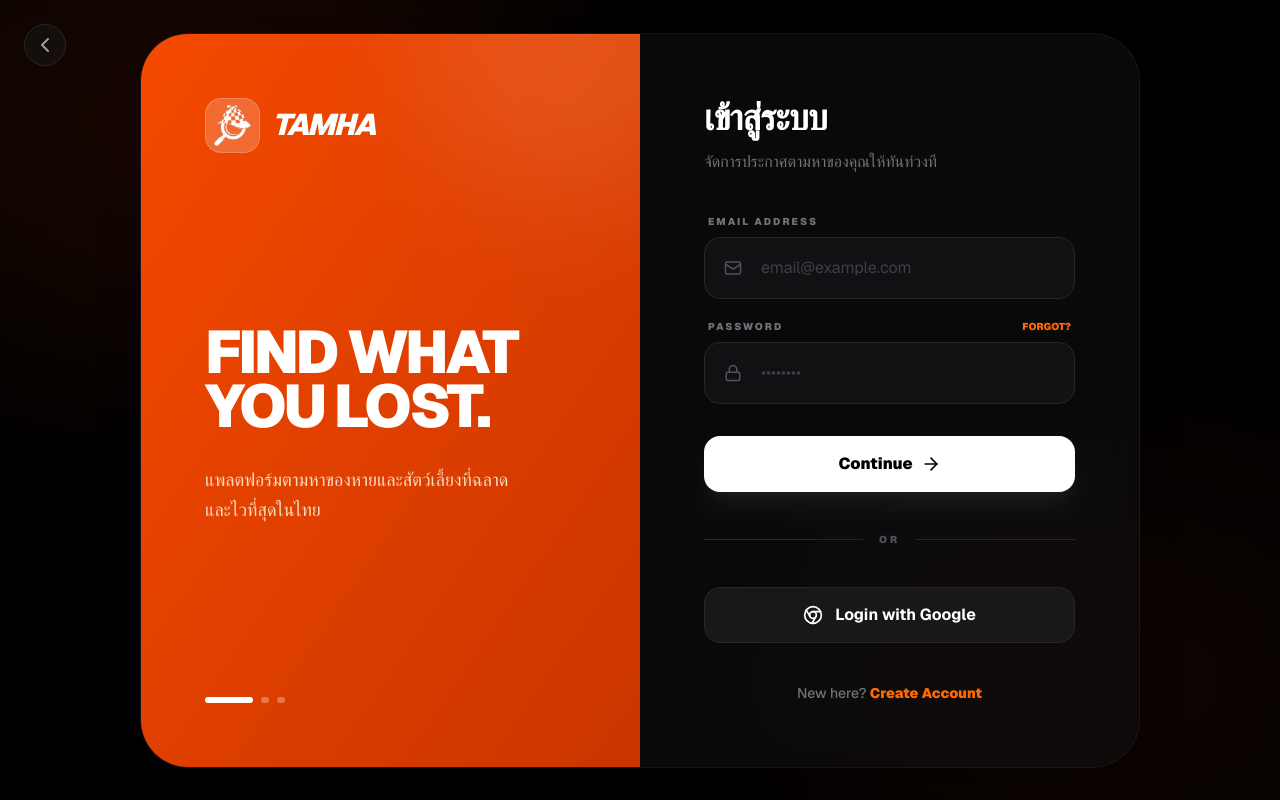
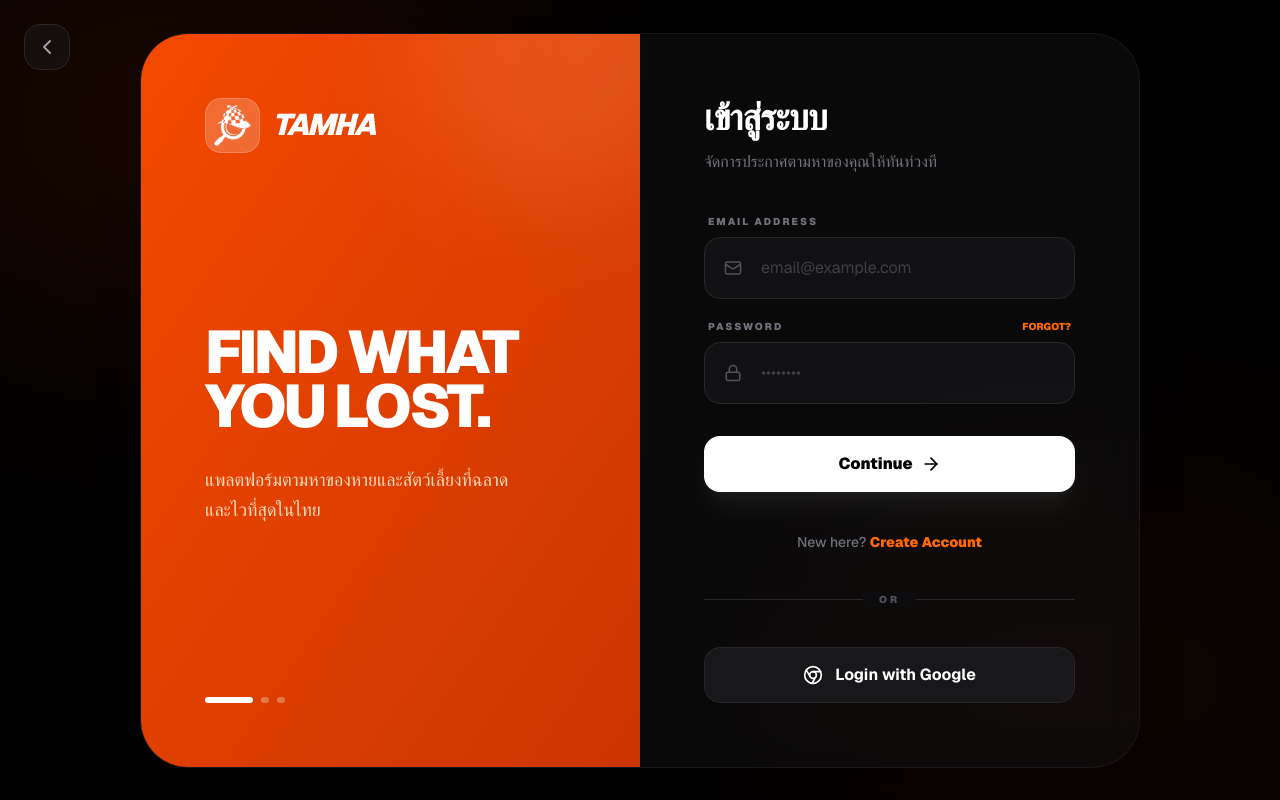
Before and after one commit to aleef2540/tamha, a Next.js app: page /login in a window 1280 px wide. Built offline with nearby package versions, Linux system fonts and the light colour scheme; no server answers.

Commit message:
fix login and register bug

```diff
--- a/app/login/page.tsx
+++ b/app/login/page.tsx
@@ -58,7 +58,7 @@ export default function LoginPage() {
       initial={{ opacity: 0 }}
       animate={{ opacity: 1 }}
       onClick={() => router.back()} // หรือ router.push('/')
-      className="absolute top-6 left-6 z-[100] p-2 bg-zinc-900/50 border border-zinc-800 rounded-full text-zinc-400 hover:text-white transition-colors backdrop-blur-md"
+      className="absolute top-6 left-6 z-[100] p-2.5 bg-zinc-900/50 border border-zinc-800 rounded-2xl text-zinc-400 hover:text-white transition-all backdrop-blur-md active:scale-90"
     >
       <ChevronLeft size={24} />
     </motion.button>
@@ -179,6 +179,11 @@ export default function LoginPage() {
                         </button>
                     </form>
 
+                    <p className="mt-10 text-center text-zinc-500 text-sm font-medium">
+                        New here?{" "}
+                        <Link href="/register" className="text-orange-500 font-black hover:underline underline-offset-4 decoration-2">Create Account</Link>
+                    </p>
+
                     <div className="relative my-10">
                         <div className="absolute inset-0 flex items-center">
                             <div className="w-full border-t border-zinc-800"></div>
@@ -197,10 +202,7 @@ export default function LoginPage() {
                         Login with Google
                     </button>
 
-                    <p className="mt-10 text-center text-zinc-500 text-sm font-medium">
-                        New here?{" "}
-                        <Link href="/register" className="text-orange-500 font-black hover:underline underline-offset-4 decoration-2">Create Account</Link>
-                    </p>
+
                 </div>
             </motion.div>
         </div>
```
